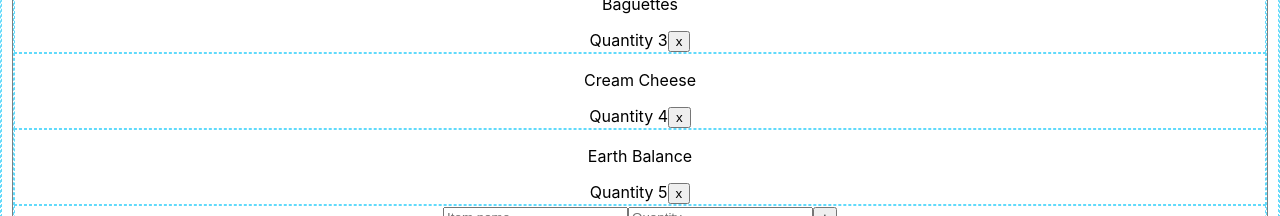
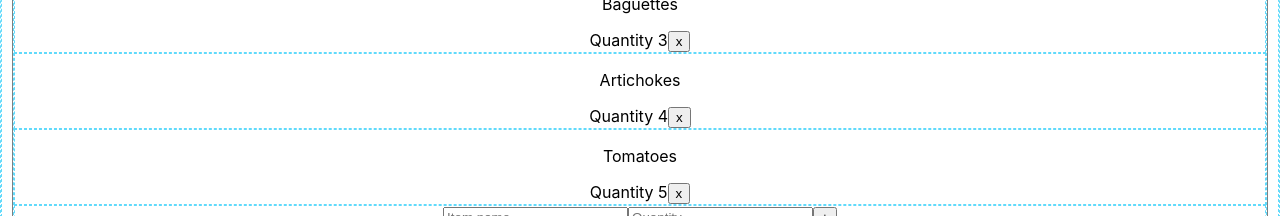
Before and after one commit to tinaxgao/planner, a React (Create React App) app: page / in a window 1280 px wide. Shown: the part 908-1124 px from the top of the page. Built offline with nearby package versions, Linux system fonts and the light colour scheme.

Commit message:
shoppingListSlice initial state

```diff
--- a/src/components/shoppinglist/shoppingListSlice.js
+++ b/src/components/shoppinglist/shoppingListSlice.js
@@ -6,8 +6,8 @@ const initialState = {
         { id: 1, content: "Coconut Milk", quantity: "1" },
         { id: 2, content: "Almonds", quantity: "2" },
         { id: 3, content: "Baguettes", quantity: "3" },
-        { id: 4, content: "Cream Cheese", quantity: "4" },
-        { id: 5, content: "Earth Balance", quantity: "5" },
+        { id: 4, content: "Artichokes", quantity: "4" },
+        { id: 5, content: "Tomatoes", quantity: "5" },
     ],
 };
 
```
